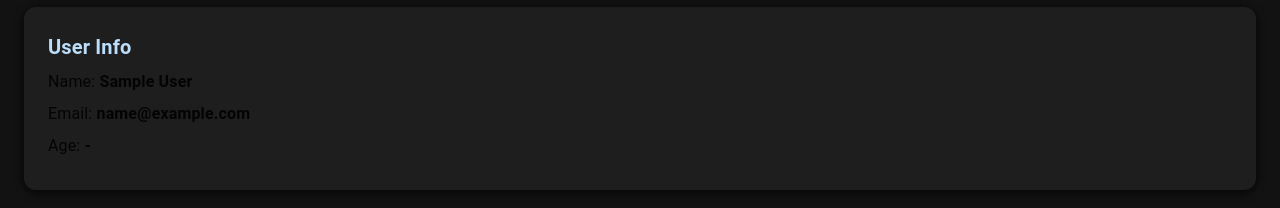
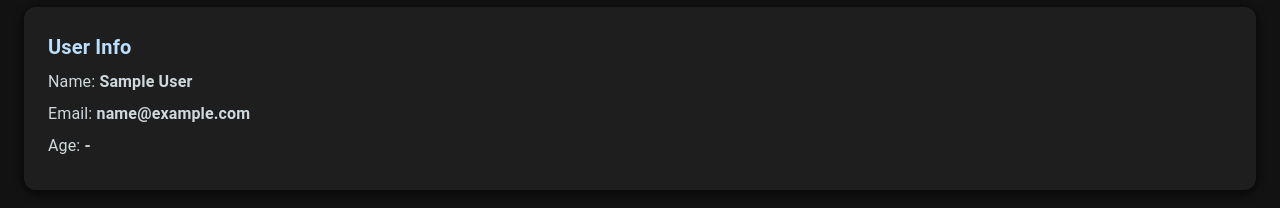
Before and after one commit to vitthalganeshshivane/mental-health-frontend, a React (Vite) app: page /user-profile in a window 1280 px wide. Shown: the part 193-401 px from the top of the page. Built offline with nearby package versions, Linux system fonts and the light colour scheme; no server answers; sample sign-in values are in the browser's storage.

Commit message:
updated the profile page

```diff
--- a/src/pages/Profile.jsx
+++ b/src/pages/Profile.jsx
@@ -17,6 +17,7 @@ import axios from "axios";
 import SurveyDetailsDialog from "../components/SurveyDetailsDialog";
 import AnalyticsDialog from "../components/AnalyticsDialog";
 import { FaUser } from "react-icons/fa";
+import toast from "react-hot-toast";
 
 function Profile() {
   const [user, setUser] = useState(null);
@@ -96,6 +97,7 @@ function Profile() {
   const handleLogout = () => {
     localStorage.removeItem("token");
     localStorage.removeItem("loginData");
+    toast.success("Logout successful!");
     navigate("/login");
   };
 
@@ -173,13 +175,13 @@ function Profile() {
           User Info
         </Typography>
 
-        <Typography sx={{ mb: 1 }}>
+        <Typography sx={{ mb: 1, color: "#cfd8dc" }}>
           Name: <b>{user?.user?.name || "-"}</b>
         </Typography>
-        <Typography sx={{ mb: 1 }}>
+        <Typography sx={{ mb: 1, color: "#cfd8dc" }}>
           Email: <b>{user?.user?.email || "-"}</b>
         </Typography>
-        <Typography sx={{ mb: 1 }}>
+        <Typography sx={{ mb: 1, color: "#cfd8dc" }}>
           Age: <b>{user?.user?.age || "-"}</b>
         </Typography>
       </Paper>
@@ -229,10 +231,18 @@ function Profile() {
                 sx={{ color: "rgba(255,255,255,0.9)" }}
               >
                 <ListItemText
-                  primary={`${item.createdAt?.slice(0, 10) || "-"} | Risk: ${
-                    item.prediction?.risk_level || "-"
-                  }`}
+                  primary={`${
+                    item.createdAt?.slice(0, 10) || "-"
+                  } | Assessment:`}
+                  secondary={
+                    item.assessment
+                      ? item.assessment.length > 80
+                        ? item.assessment.slice(0, 80) + "..."
+                        : item.assessment
+                      : "-"
+                  }
                   primaryTypographyProps={{ fontWeight: "medium" }}
+                  secondaryTypographyProps={{ color: "#cfd8dc" }}
                 />
               </ListItem>
             ))}
```
